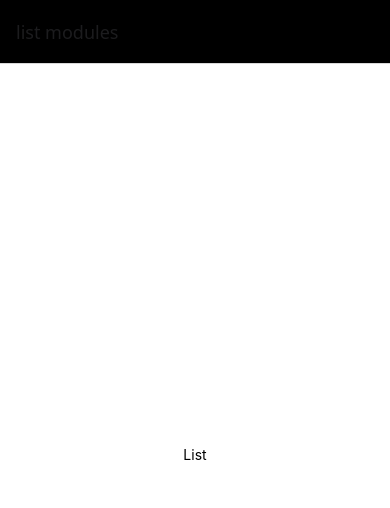
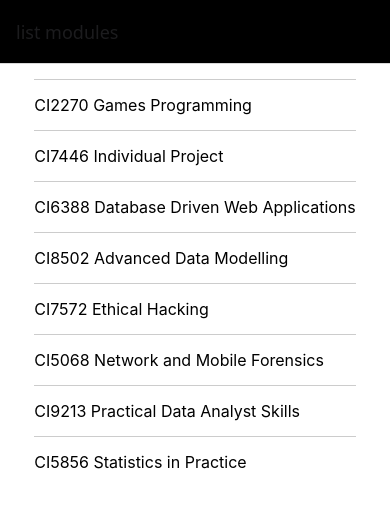
Before and after one commit to Jon-Warland/crudler, a React Native app: screen /ModuleListScreen in a window 390 px wide. Shown: the top 508 px of the page. Built offline with nearby package versions, Linux system fonts and the light colour scheme.

Commit message:
creating module list screen
added modules to the module list screen and an event handler to listen for pressing on modules.

```diff
--- a/App.js
+++ b/App.js
@@ -7,8 +7,11 @@
 import ModuleModifyScreen from "./src/components/screens/ModuleModifyScreen";
 import ModuleAddScreen from "./src/components/screens/ModuleAddScreen";
 
+// Initialisations --------
 const Stack = createNativeStackNavigator();
-
+// State ----------
+// Handlers -----------
+// View -------------
 export const App = () => {
   return (
     <NavigationContainer>
--- a/src/components/layout/Screen.js
+++ b/src/components/layout/Screen.js
@@ -13,6 +13,7 @@
 const styles = StyleSheet.create({
   screen: {
     flex: 1,
+    padding: 15,
     backgroundColor: "#fff",
     alignItems: "center",
     justifyContent: "center",
--- a/src/components/screens/ModuleListScreen.js
+++ b/src/components/screens/ModuleListScreen.js
@@ -1,14 +1,43 @@
-import { StyleSheet, Text, View } from "react-native";
+import { Pressable, ScrollView, StyleSheet, Text, View } from "react-native";
 import Screen from "../layout/Screen";
+import initialModules from "../../data/modules";
 
+// Initialisations --------
+const modules = initialModules;
+// State ----------
+// Handlers -----------
+const handleSelect = () => alert("Item selected");
+// View -------------
 const ModuleListScreen = () => {
   return (
     <Screen>
-      <Text>List</Text>
+      <ScrollView style={styles.container}>
+        {modules.map((module) => {
+          return (
+            <Pressable key={module.ModuleCode} onPress={handleSelect}>
+              <View style={styles.item}>
+                <Text style={styles.text}>
+                  {module.ModuleCode} {module.ModuleName}
+                </Text>
+              </View>
+            </Pressable>
+          );
+        })}
+      </ScrollView>
     </Screen>
   );
 };
 
-const styles = StyleSheet.create({});
+const styles = StyleSheet.create({
+  container: {},
+  item: {
+    paddingVertical: 15,
+    borderTopWidth: 1,
+    borderColor: "#cccccc",
+  },
+  text: {
+    fontSize: 16,
+  },
+});
 
 export default ModuleListScreen;
--- /dev/null
+++ b/src/data/modules.js
@@ -0,0 +1,84 @@
+const modules = [
+  {
+    ModuleID: 106778,
+    ModuleName: "Games Programming",
+    ModuleCode: "CI2270",
+    ModuleLevel: 4,
+    ModuleLeaderID: 1,
+    ModuleLeaderName: "Graeme Jones",
+    ModuleImage:
+      "https://images.freeimages.com/images/small-previews/9b8/electronic-components-2-1242738.jpg",
+  },
+  {
+    ModuleID: 592225,
+    ModuleName: "Individual Project",
+    ModuleCode: "CI7446",
+    ModuleLevel: 7,
+    ModuleLeaderID: 2,
+    ModuleLeaderName: "Graeme Jones",
+    ModuleImage:
+      "https://images.freeimages.com/images/small-previews/411/light-of-technology-1510575.jpg",
+  },
+  {
+    ModuleID: 329011,
+    ModuleName: "Database Driven Web Applications",
+    ModuleCode: "CI6388",
+    ModuleLevel: 6,
+    ModuleLeaderID: 3,
+    ModuleLeaderName: "Graeme Jones",
+    ModuleImage:
+      "https://images.freeimages.com/images/small-previews/64b/vla-1-1315506.jpg",
+  },
+  {
+    ModuleID: 512346,
+    ModuleName: "Advanced Data Modelling",
+    ModuleCode: "CI8502",
+    ModuleLevel: 6,
+    ModuleLeaderID: 4,
+    ModuleLeaderName: "Graeme Jones",
+    ModuleImage:
+      "https://images.freeimages.com/images/small-previews/293/cable-4-1243085.jpg",
+  },
+  {
+    ModuleID: 692345,
+    ModuleName: "Ethical Hacking",
+    ModuleCode: "CI7572",
+    ModuleLevel: 7,
+    ModuleLeaderID: 5,
+    ModuleLeaderName: "Graeme Jones",
+    ModuleImage:
+      "https://images.freeimages.com/images/small-previews/fa1/cable-5-1243077.jpg",
+  },
+  {
+    ModuleID: 906072,
+    ModuleName: "Network and Mobile Forensics",
+    ModuleCode: "CI5068",
+    ModuleLevel: 7,
+    ModuleLeaderID: 6,
+    ModuleLeaderName: "Graeme Jones",
+    ModuleImage:
+      "https://images.freeimages.com/images/small-previews/930/towertv-3-1423238.jpg",
+  },
+  {
+    ModuleID: 394428,
+    ModuleName: "Practical Data Analyst Skills",
+    ModuleCode: "CI9213",
+    ModuleLevel: 5,
+    ModuleLeaderID: 7,
+    ModuleLeaderName: "Graeme Jones",
+    ModuleImage:
+      "https://images.freeimages.com/images/small-previews/cf5/cellphone-1313194.jpg",
+  },
+  {
+    ModuleID: 699951,
+    ModuleName: "Statistics in Practice",
+    ModuleCode: "CI5856",
+    ModuleLevel: 7,
+    ModuleLeaderID: 8,
+    ModuleLeaderName: "Graeme Jones",
+    ModuleImage:
+      "https://images.freeimages.com/images/small-previews/4e8/sala-de-parto-03-1432033.jpg",
+  },
+];
+
+export default modules;
```
